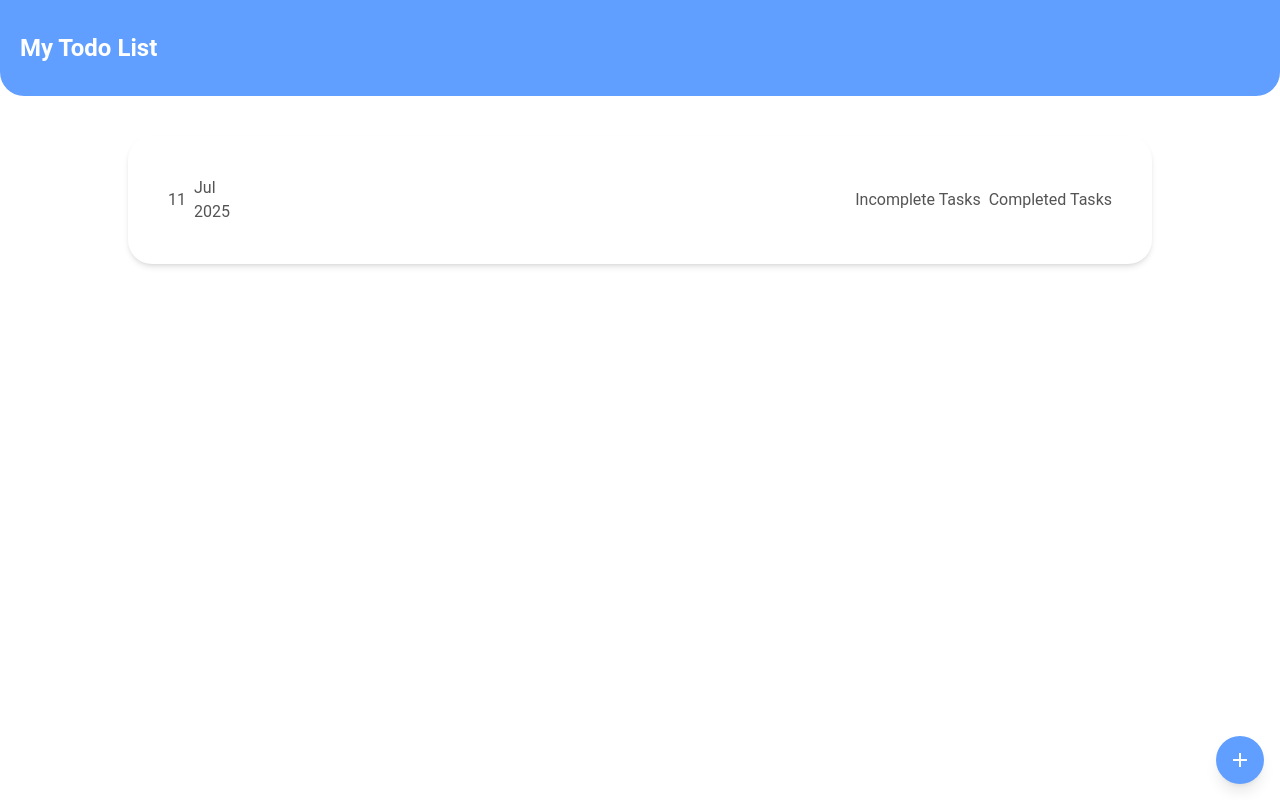
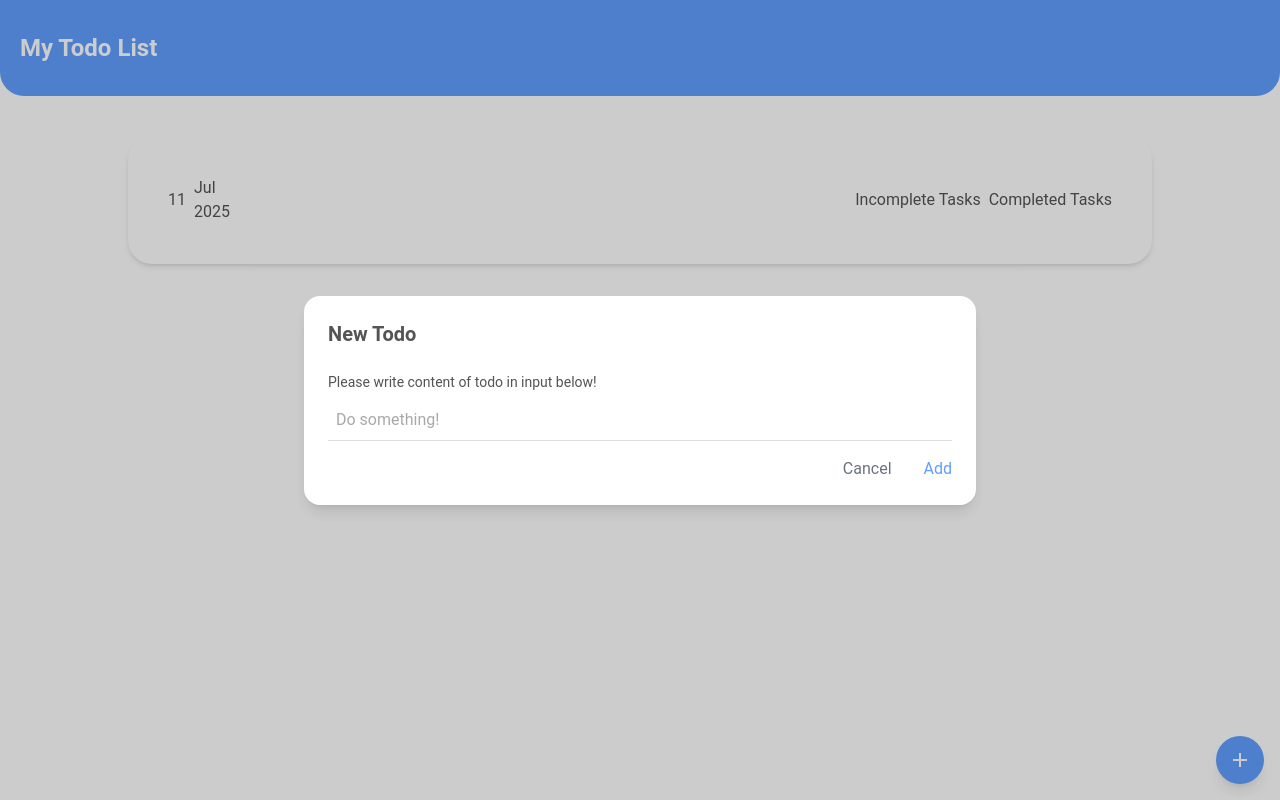
Before and after one commit to mahdi-mallaee/todo-test, a React (Vite) app: page / in a window 1280 px wide. Both pictures are taken after a click on the button 1240 px from the left and 760 px from the top of the page. Built offline with nearby package versions, Linux system fonts and the light colour scheme.

Commit message:
Add todoDialog component

```diff
--- a/src/App.tsx
+++ b/src/App.tsx
@@ -1,8 +1,18 @@
+import { useState } from "react";
 import Fab from "./components/fab"
 import Header from "./components/header"
 import TodoList from "./components/todolist"
+import AddTodoDialog from "./components/todoDialog";
 
 function App() {
+  const [showAddTodo, setShowAddTodo] = useState(false);
+
+  function handleAddTodo(title: string) {
+    // Logic to add todo
+    console.log("Adding todo:", title);
+    setShowAddTodo(false);
+  }
+
   return (
     <div className='relative bg-background text-on-background min-h-screen'>
       <div
@@ -10,7 +20,10 @@ function App() {
       <div className='relative flex flex-col gap-10'>
         <Header />
         <TodoList />
-        <Fab />
+        <Fab onClick={() => setShowAddTodo(true)} />
+        {showAddTodo &&
+          <AddTodoDialog onSubmit={handleAddTodo} onClose={() => setShowAddTodo(false)} />
+        }
       </div>
     </div>
   )
--- a/src/components/fab.tsx
+++ b/src/components/fab.tsx
@@ -1,8 +1,9 @@
 import { MdAdd } from "react-icons/md";
 
-export default function Fab() {
+export default function Fab({ onClick }: { onClick?: () => void }) {
   return (
-    <button className="fixed bottom-4 right-4 bg-primary text-on-primary p-3 rounded-full shadow-lg hover:bg-blue-600 active:bg-blue-600/80 transition-colors cursor-pointer">
+    <button className="fixed bottom-4 right-4 bg-primary text-on-primary p-3 rounded-full shadow-lg hover:bg-blue-600 active:bg-blue-600/80 transition-colors cursor-pointer"
+      onClick={onClick}>
       <MdAdd className="text-2xl" />
     </button>
   )
--- /dev/null
+++ b/src/components/todoDialog.tsx
@@ -0,0 +1,46 @@
+import { useState } from "react";
+
+export default function AddTodoDialog({ onSubmit, onClose }: { onSubmit?: (title: string) => void, onClose?: () => void }) {
+  const [title, setTitle] = useState("");
+
+  function _onSubmit(e: React.FormEvent) {
+    e.preventDefault();
+    if (onSubmit && title.trim()) {
+      onSubmit(title.trim());
+      setTitle("");
+    } else {
+      alert("Title cannot be empty");
+    }
+  }
+
+  return (
+    <div className="fixed inset-0 flex items-center justify-center bg-black/20"
+      onClick={onClose}>
+      <div className="flex flex-col w-full max-w-2xl bg-white p-6 rounded-2xl shadow-lg gap-2" onClick={(e) => e.stopPropagation()}>
+        <h2 className="text-xl font-bold mb-4">New Todo</h2>
+        <h4 className="text-sm font-bolid">Please write content of todo in input below!</h4>
+        <form>
+          <input
+            type="text"
+            placeholder="Do something!"
+            className="border-b border-divider outline-none p-2 w-full mb-4"
+            value={title}
+            onChange={e => {
+              setTitle(e.target.value)
+            }} />
+          <div className="flex justify-end gap-4">
+            <button onClick={onClose} className="text-gray-500 mr-4 cursor-pointer">
+              <span className="text-gray-500">Cancel</span>
+            </button>
+            <button
+              type="submit"
+              className="text-primary cursor-pointer"
+              onClick={_onSubmit}>
+              Add
+            </button>
+          </div>
+        </form>
+      </div>
+    </div>
+  );
+}
--- a/src/index.css
+++ b/src/index.css
@@ -5,7 +5,7 @@
   --color-on-background: rgba(84, 84, 84, 1);
   --color-primary: rgba(96, 159, 255, 1);
   --color-on-primary: rgba(255, 255, 255, 1);
-  --color-border: rgba(222, 222, 222, 1)
+  --color-divider: rgba(222, 222, 222, 1)
 }
 
 body {
```
